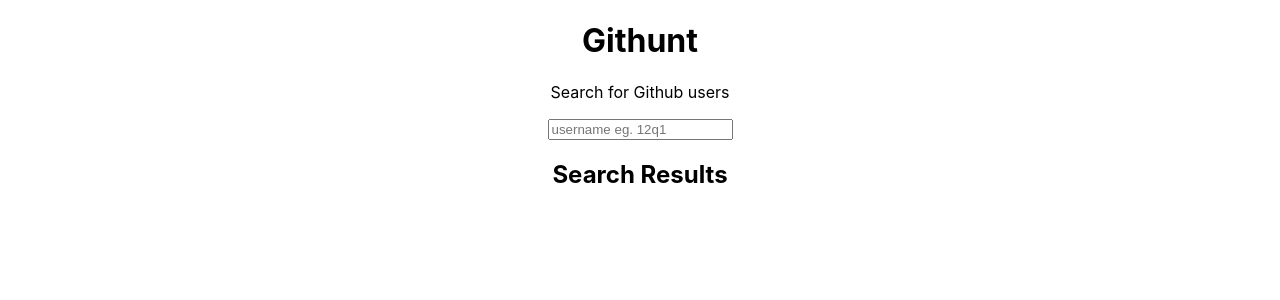
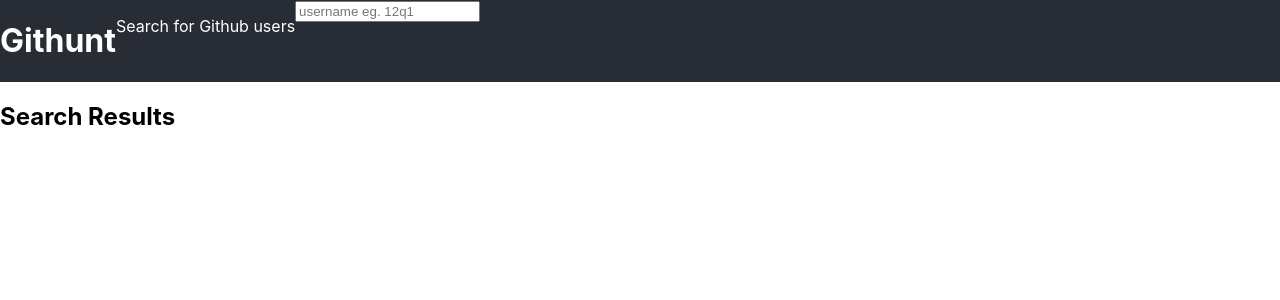
Before and after one commit to 12q1/githunt, a React (Create React App) app: page / in a window 1280 px wide. Shown: the top 300 px of the page. Built offline with nearby package versions, Linux system fonts and the light colour scheme.

Commit message:
components working preparing to merge

```diff
--- a/src/App.css
+++ b/src/App.css
@@ -1,32 +1,18 @@
-.App {
+.topbar {
   text-align: center;
-}
-
-.App-logo {
-  animation: App-logo-spin infinite 20s linear;
-  height: 40vmin;
-}
-
-.App-header {
   background-color: #282c34;
-  min-height: 100vh;
   display: flex;
-  flex-direction: column;
-  align-items: center;
-  justify-content: center;
-  font-size: calc(10px + 2vmin);
+  flex-direction: row;
   color: white;
 }
 
-.App-link {
+
+a {
   color: #61dafb;
 }
 
-@keyframes App-logo-spin {
-  from {
-    transform: rotate(0deg);
-  }
-  to {
-    transform: rotate(360deg);
-  }
+ul {
+  list-style-type: none;
+  margin: 0;
+  color: grey;
 }
--- a/src/App.js
+++ b/src/App.js
@@ -3,17 +3,27 @@ import './App.css';
 import SearchFormContainer from './components/SearchFormContainer'
 import UserListContainer from './components/UserListContainer'
 import UserDetailsContainer from './components/UserDetailsContainer';
+import './App.css';
 
 class App extends Component {
   render() {
     return (
       <div className="App">
         <main>
-          <h1>Githunt</h1>
-          <p>Search for Github users</p>
-          <SearchFormContainer />
-          <UserDetailsContainer />
-          <UserListContainer />
+
+          <div className="topbar">
+            <h1>Githunt</h1>
+            <p>Search for Github users</p>
+            <SearchFormContainer />
+          </div>
+
+          <div className="Details">
+            <UserDetailsContainer />
+          </div>
+
+          <div>
+            <UserListContainer />
+          </div>
 
         </main>
 
--- a/src/components/SearchFormContainer.js
+++ b/src/components/SearchFormContainer.js
@@ -1,12 +1,11 @@
 import React from 'react'
 import SearchForm from './SearchForm'
 import store from '../store'
-import {connect} from 'react-redux'
 import request from 'superagent'
 
-class SearchFormContainer extends React.Component {
+export default class SearchFormContainer extends React.Component {
     submit = value => {
-        request(`https://api.github.com/search/users?per_page=10&page=1&q=${value.username}`)
+        request(`https://api.github.com/search/users?per_page=100&page=1&q=${value.username}`)
             .then(response => store.dispatch(
                 {
                     type: 'SEARCH_USER',
@@ -15,17 +14,7 @@ class SearchFormContainer extends React.Component {
             ))
     }
 
-
-
     render() {
-        return <SearchForm onSubmit={this.submit}/>
+        return <SearchForm onSubmit={this.submit} />
     }
 }
-
-const mapStateToProps = (state) =>{
-    return {
-        search:state.search
-    }
-}
-
-export default connect (mapStateToProps)(SearchFormContainer)
--- a/src/components/UserDetails.js
+++ b/src/components/UserDetails.js
@@ -5,7 +5,7 @@ export default function UserDetails(props) {
     const user = props.user
     console.log(props.user)
     return (
-        <div>
+        <div classname="Contacts">
             <h3>{user.login}</h3>
             <img src={user.avatar_url} alt="user avatar" height="100"></img>
             <p>Email: {user.email || "not publicly available"}</p>
--- a/src/components/UserListContainer.js
+++ b/src/components/UserListContainer.js
@@ -1,7 +1,6 @@
 import * as React from 'react'
 import UserList from './UserList'
 import { connect } from 'react-redux'
-import request from 'superagent'
 
 class UserListContainer extends React.Component {
     selectUser = id => {
```
Also changed, not shown: src/reducers/search.js (deleted).
